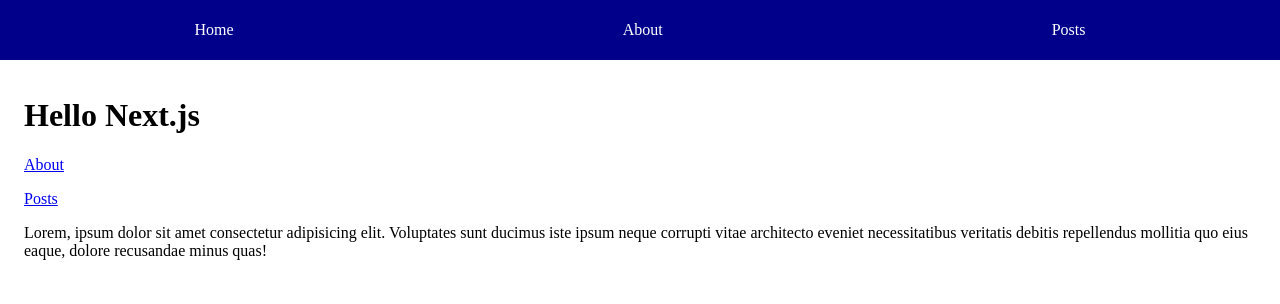
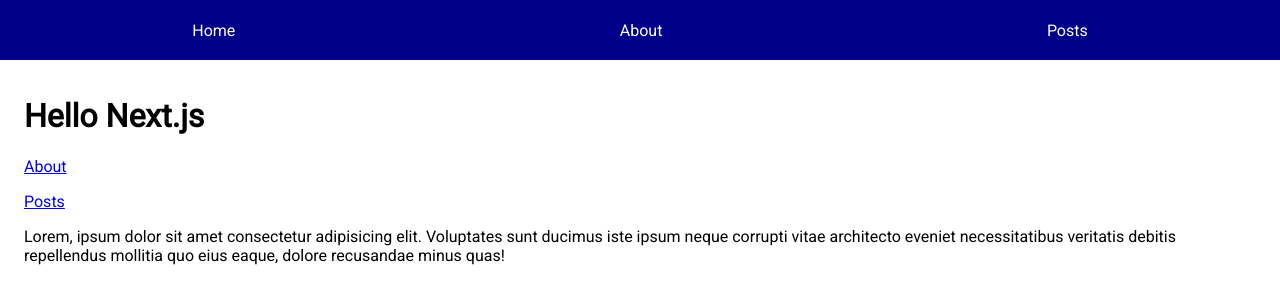
Before and after one commit to serviktor050/next-js-tutorial, a Next.js app in the folder next-js-tutorial/: page / in a window 1280 px wide. Shown: the top 304 px of the page. Built offline with nearby package versions, Linux system fonts and the light colour scheme.

Commit message:
Работа с глобальными стилями: инлайн и из файла

```diff
--- /dev/null
+++ b/next-js-tutorial/pages/_app.js
@@ -0,0 +1,16 @@
+import "../styles/main.css";
+
+export default function MyApp({ Component, pageProps }) {
+  return (
+    <>
+      <Component {...pageProps} />
+      {/* <style jsx global>
+        {`
+          body {
+            font-family: "Roboto", sans-serif;
+          }
+        `}
+      </style> */}
+    </>
+  );
+}
--- /dev/null
+++ b/next-js-tutorial/pages/_document.js
@@ -0,0 +1,22 @@
+import Document, { Html, Head, Main, NextScript } from "next/document";
+
+export default class MyDocument extends Document {
+  render() {
+    return (
+      <Html>
+        <Head>
+          <link rel="preconnect" href="https://fonts.googleapis.com" />
+          <link rel="preconnect" href="https://fonts.gstatic.com" crossorigin />
+          <link
+            href="https://fonts.googleapis.com/css2?family=Roboto&display=swap"
+            rel="stylesheet"
+          />
+        </Head>
+        <body>
+          <Main />
+          <NextScript />
+        </body>
+      </Html>
+    );
+  }
+}
--- a/next-js-tutorial/pages/index.js
+++ b/next-js-tutorial/pages/index.js
@@ -1,5 +1,5 @@
 import Link from "next/link";
-import Head from "next/head";
+//import Head from "next/head";
 import { MainLayout } from "../components/MainLayout";
 
 export default function Index() {
--- /dev/null
+++ b/next-js-tutorial/styles/main.css
@@ -0,0 +1,3 @@
+body {
+  font-family: "Roboto", sans-serif;
+}
```
